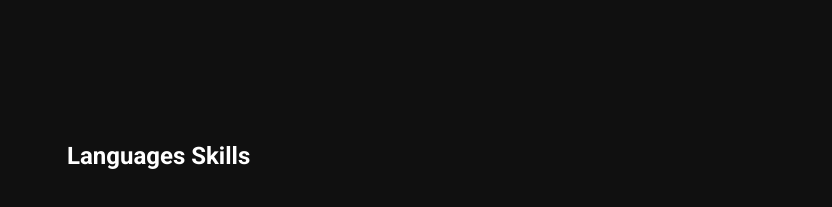
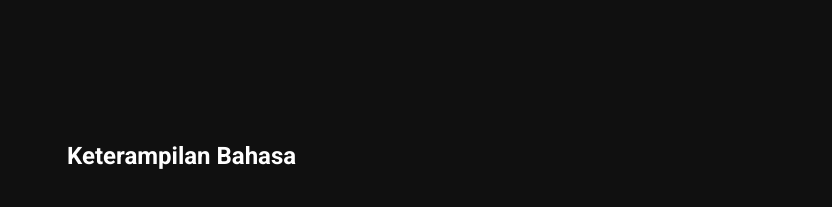
Before and after one commit to solehudinbaik90/portofolio9, a Next.js app: page /resume in a window 1280 px wide. Shown: the part 4320-4527 px from the top of the page, without its empty margins (224-1056 px from the left). Built offline with nearby package versions, Linux system fonts and the light colour scheme.

Commit message:
Update title from 'Languages Skills' to 'Keterampilan Bahasa'

```diff
--- a/src/components/elements/languageskills.jsx
+++ b/src/components/elements/languageskills.jsx
@@ -29,7 +29,7 @@ export default function LanguageSkills() {
     <div className="section skills" id="section-skills-lang" ref={ref}>
       <div className="content">
         <div className="title">
-          <div className="title_inner">Languages Skills</div>
+          <div className="title_inner">Keterampilan Bahasa</div>
         </div>
         <div className="skills percent content-box">
           <ul>
```
